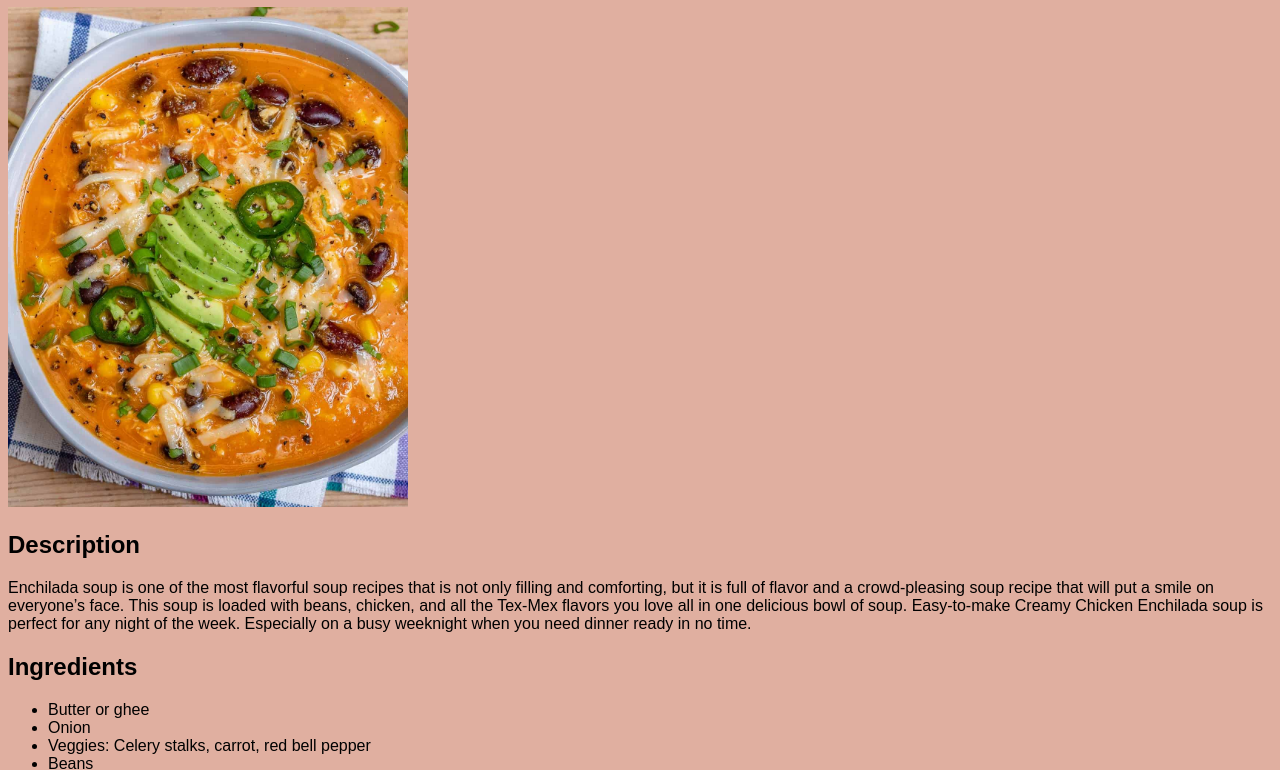
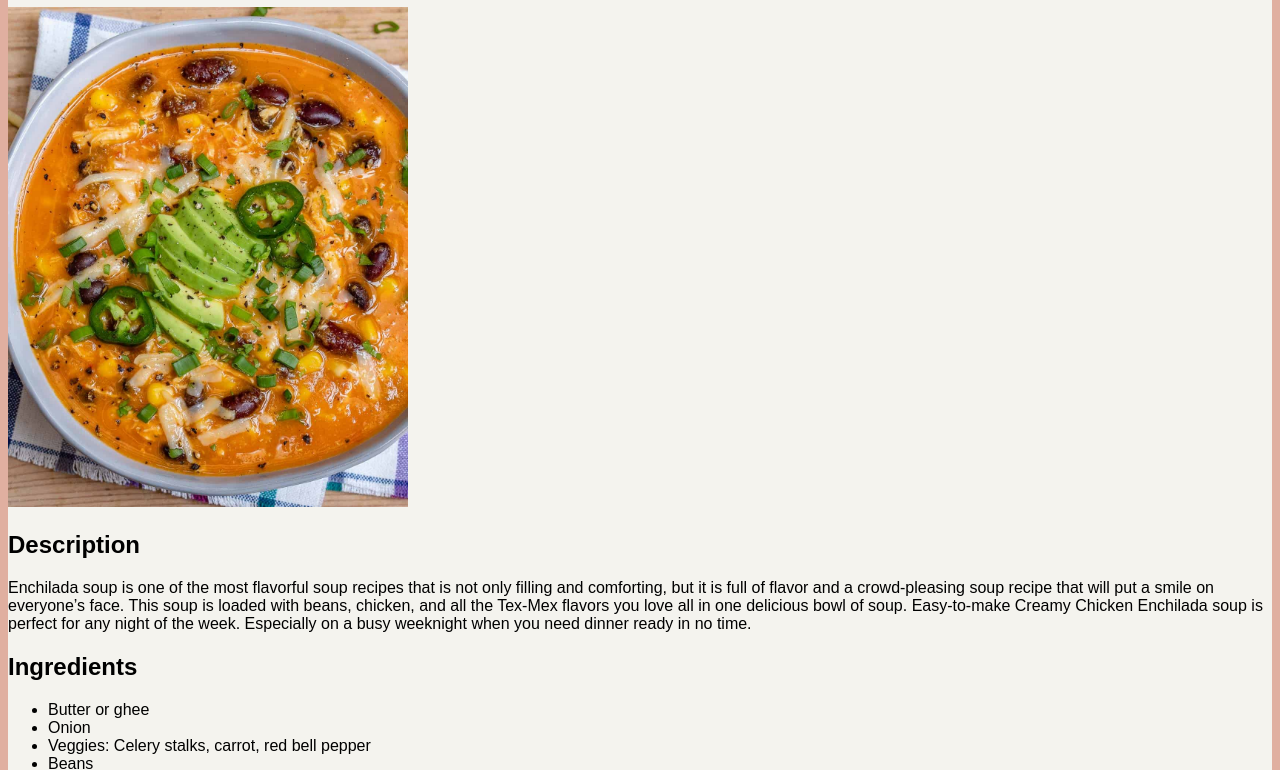
Before and after one commit to TimoToThe/odin-recipes, a plain HTML site: page recipes/creamy-chicken-soup.html in a window 1280 px wide. Shown: the part 73-843 px from the top of the page. Drawn offline with Linux system fonts and the light colour scheme.

Commit message:
feat: add main div to recipe pages

```diff
--- a/recipes/creamy-chicken-soup.html
+++ b/recipes/creamy-chicken-soup.html
@@ -6,6 +6,7 @@
         <link rel="stylesheet" href="../style.css">
     </head>
     <body>
+        <div class="main">
             <h1>Creamy Chicken Enchilada Soup</h1>
             <img src="../img/creamy-chicken-soup.jpg" alt="Picture of a bowl of Creamy Chicken Enchilada Soup" width="400px" height="auto">
             <h2>Description</h2>
@@ -51,5 +52,6 @@
                     just to heat it all up.</li>
                 <li>Serve: Pour into bowls and top with your favorite toppings. Enjoy!</li>
             </ol>
+        </div>
     </body>
 </html>
```
Also changed, not shown: recipes/asian-ground-chicken.html (+2 -0 lines), recipes/chocolate-oatmeal-bowl.html (+2 -0 lines). Lines whose indentation alone changed are shown as unchanged.
